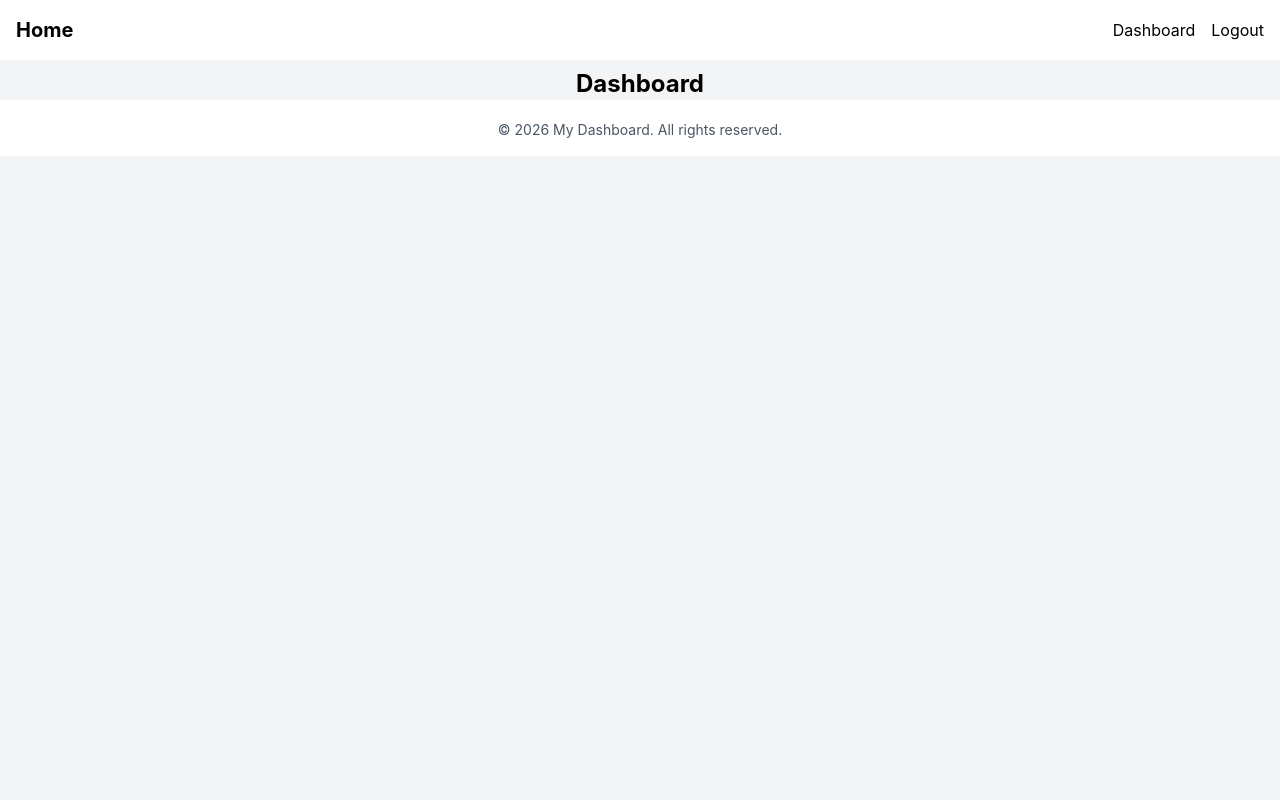
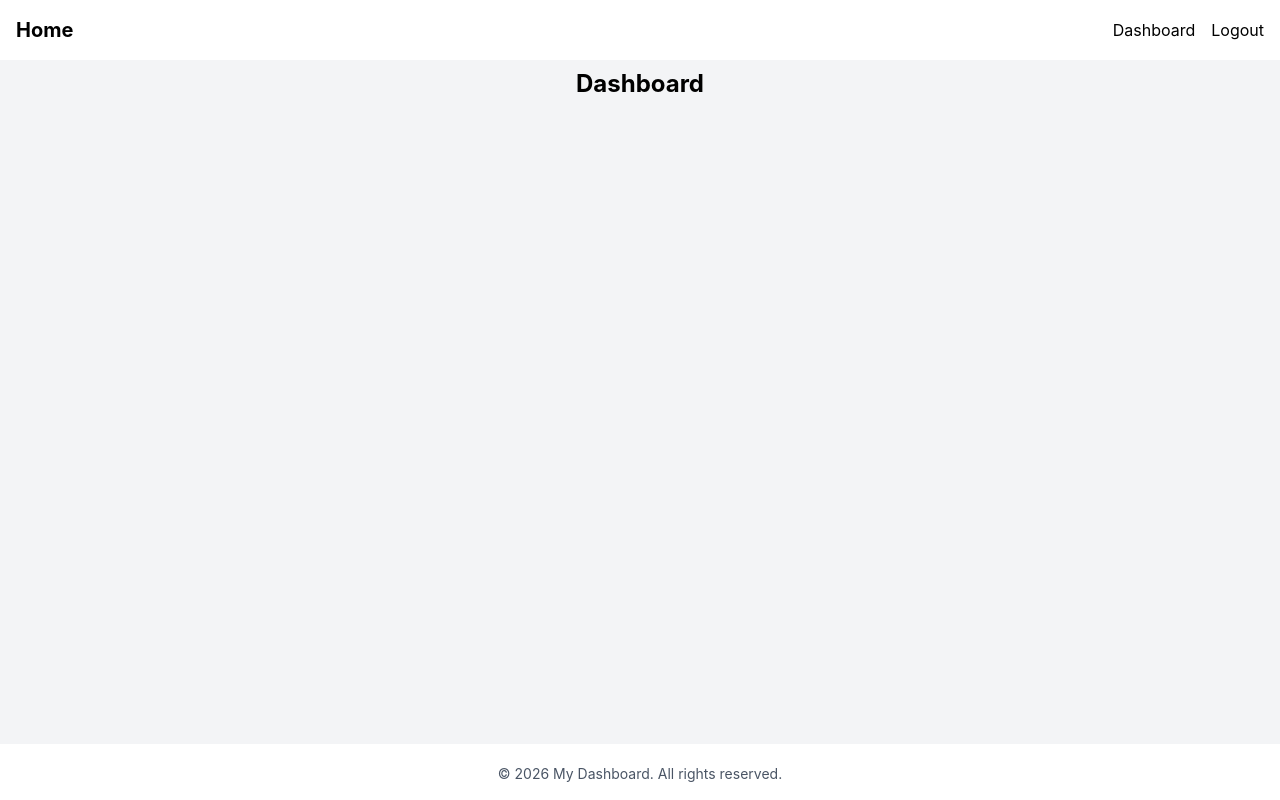
Before and after one commit to pongpak726/project_dashboard, a Next.js app in the folder frontend/: page /dashboard in a window 1280 px wide. Built offline with nearby package versions, Linux system fonts and the light colour scheme; sample sign-in values are in the browser's storage.

Commit message:
fix(layout): correct admin navbar layout

```diff
--- a/frontend/app/admin/layout.tsx
+++ b/frontend/app/admin/layout.tsx
@@ -6,10 +6,10 @@ export default function AdminLayout({
   children: React.ReactNode;
 }) {
     return (
-        <div className="flex min-h-screen">
+        <div className="flex">
             <AdminNavbar />
 
-            <main className="flex-1 p-6 bg-gray-100">
+            <main className="flex-1 bg-gray-100 ">
                 {children}
             </main>
         </div>
--- a/frontend/app/dashboard/layout.tsx
+++ b/frontend/app/dashboard/layout.tsx
@@ -2,16 +2,20 @@ import Footer from "@/components/layout/Footer";
 import Navbar from "@/components/layout/Navbar";
 
 
-export default function mainLayout({
+export default function dashboardLayout({
   children,
 }: {
   children: React.ReactNode;
 }) {
     return (
-        <div className="min-h-screen bg-gray-100">
-            <Navbar/>
-                {children}
-            <Footer/>
+        <div className="min-h-screen bg-gray-100 flex flex-col">
+            <Navbar />
+
+                <div className="flex-1">
+                    {children}
+                </div>
+
+            <Footer />
         </div>
     );
 }
--- a/frontend/app/layout.tsx
+++ b/frontend/app/layout.tsx
@@ -36,7 +36,7 @@ export default function RootLayout({
       lang="en"
       className={`${poppins.variable} h-full antialiased`}
     >
-      <body className="min-h-screen bg-gray-100">
+      <body className="min-h-screen bg-gray-100 overflow-x-hidden">
         {children}
       </body>
 
--- a/frontend/components/layout/AdminNavbar.tsx
+++ b/frontend/components/layout/AdminNavbar.tsx
@@ -11,24 +11,13 @@ export default function AdminNavbar() {
     }
 
     return(
-        <aside className="w-64 bg-gray-800 text-white p-4 flex flex-col justify-between">
+        <aside className="w-64 h-screen sticky top-0 bg-gray-800 text-white p-4 flex flex-col justify-between">
             <div>
                 <h2 className="font-bold mb-4">Admin</h2>
 
                 <ul className="space-y-2">
-                <li
-                    className="cursor-pointer hover:text-gray-300"
-                    onClick={() => router.push("/dashboard")}
-                >
-                    Dashboard
-                </li>
-
-                <li
-                    className="cursor-pointer hover:text-gray-300"
-                    onClick={() => router.push("/admin/users")}
-                >
-                    Users
-                </li>
+                <li onClick={() => router.push("/dashboard")}>Dashboard</li>
+                <li onClick={() => router.push("/admin/users")}>Users</li>
                 </ul>
             </div>
 
```
